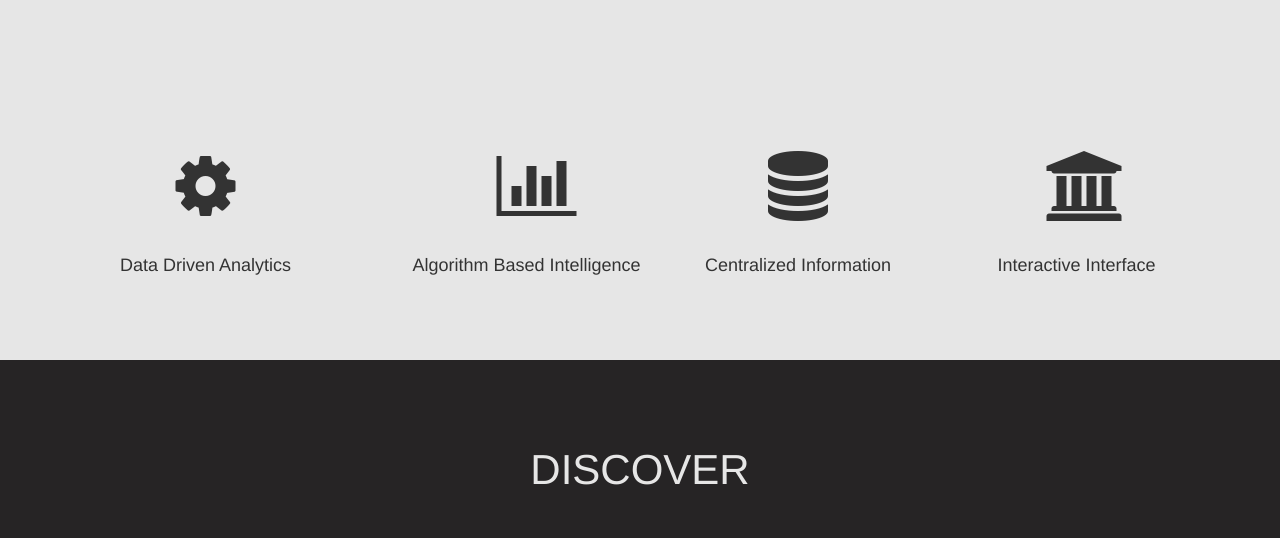
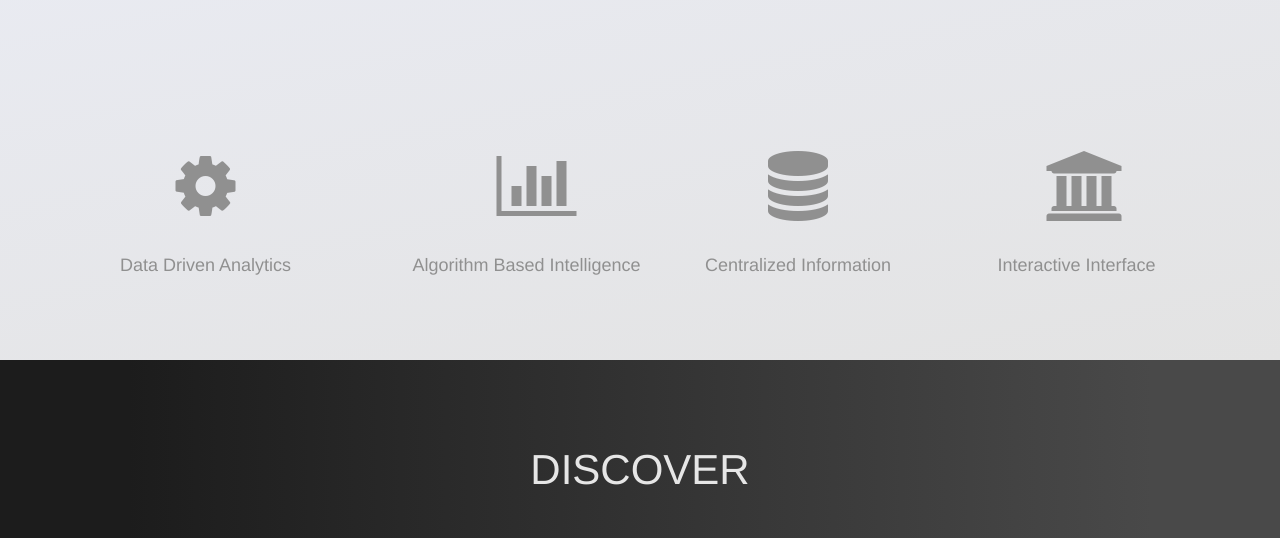
Before and after one commit to ptxd/dm23-practice-no-server, a website: page index.html in a window 1280 px wide. Shown: the part 940-1478 px from the top of the page. Drawn offline with nearby package versions, Linux system fonts and the light colour scheme; some packages are replaced by stand-ins of ours; files that its build step writes are made by us from their sources; a web font is replaced by a local one.

Commit message:
css-restyling

```diff
--- a/html/home.html
+++ b/html/home.html
@@ -31,33 +31,33 @@
           <div class="col-md-3 col-sm-6">
             <div class="item-boxes">
               <div class="icon">
-                <i class="fa fa-cog fa-5x"></i>
+                <i class="fa fa-cog fa-5x" style="color:#909090"></i>
               </div>
-              <h4>Data Driven Analytics</h4>
+              <h4 class="text-color-home">Data Driven Analytics</h4>
             </div>
           </div>
           <div class="col-md-3 col-sm-6">
             <div class="item-boxes">
               <div class="icon">
-                <i class="fa fa-bar-chart fa-5x"></i>
+                <i class="fa fa-bar-chart fa-5x" style="color:#909090"></i>
               </div>
-              <h4>Algorithm Based Intelligence</h4>
+              <h4 class="text-color-home">Algorithm Based Intelligence</h4>
             </div>
           </div>
           <div class="col-md-3 col-sm-6">
             <div class="item-boxes">
               <div class="icon">
-                <i class="fa fa-database fa-5x"></i>
+                <i class="fa fa-database fa-5x" style="color:#909090"></i>
               </div>
-              <h4>Centralized Information</h4>
+              <h4 class="text-color-home">Centralized Information</h4>
             </div>
           </div>
           <div class="col-md-3 col-sm-6">
             <div class="item-boxes">
               <div class="icon">
-                <i class="fa fa-university fa-5x"></i>
+                <i class="fa fa-university fa-5x" style="color:#909090"></i>
               </div>
-              <h4>Interactive Interface</h4>
+              <h4 class="text-color-home">Interactive Interface</h4>
               <p></p>
             </div>
           </div>
--- a/styles/dashboard.scss
+++ b/styles/dashboard.scss
@@ -17,7 +17,6 @@
 #page-wrapper {
     width: 100%;
     padding: 0;
-    background-color: #fff;
 }
 
 .huge {
--- a/styles/styles.scss
+++ b/styles/styles.scss
@@ -95,11 +95,15 @@
 }
 
 .how-it-works{
-    background-color: #E6E6E6;
+   background: linear-gradient(-11deg, rgb(227, 227, 227), rgb(234, 236, 244));
     width: 100%;
     height: 500px;
     padding:80px 0 0 100px;
 
+}
+
+.text-color-home{
+    color:#909090;
 }
 
 .section {
@@ -141,7 +145,7 @@
 .discover{
     width:100%;
     height: 950px;
-    background-color: #262425;
+    background: linear-gradient(90deg, #1C1C1C 10%, #494949 90%);
     padding-top:80px;
 
 }
```
Also changed, not shown: dist/index.html, dist/styles.css, 1 other file.
